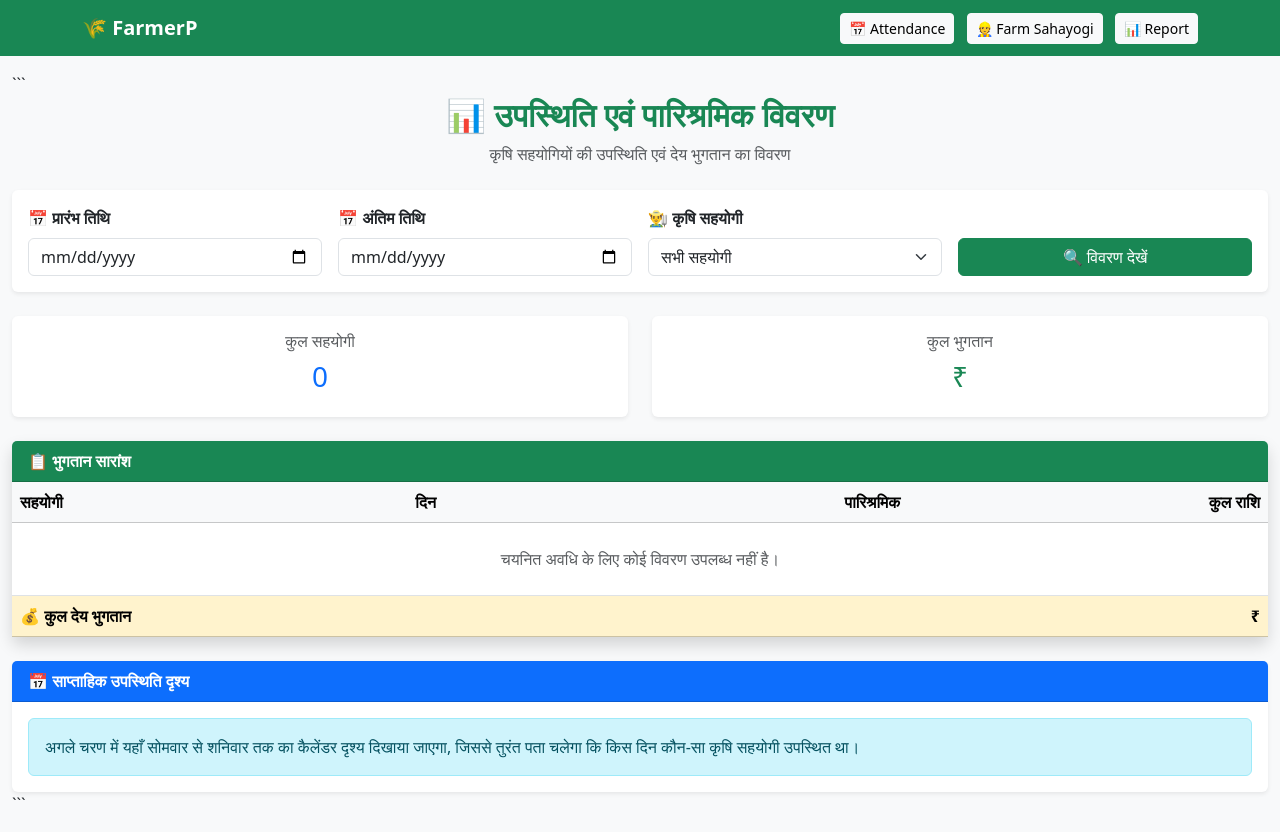
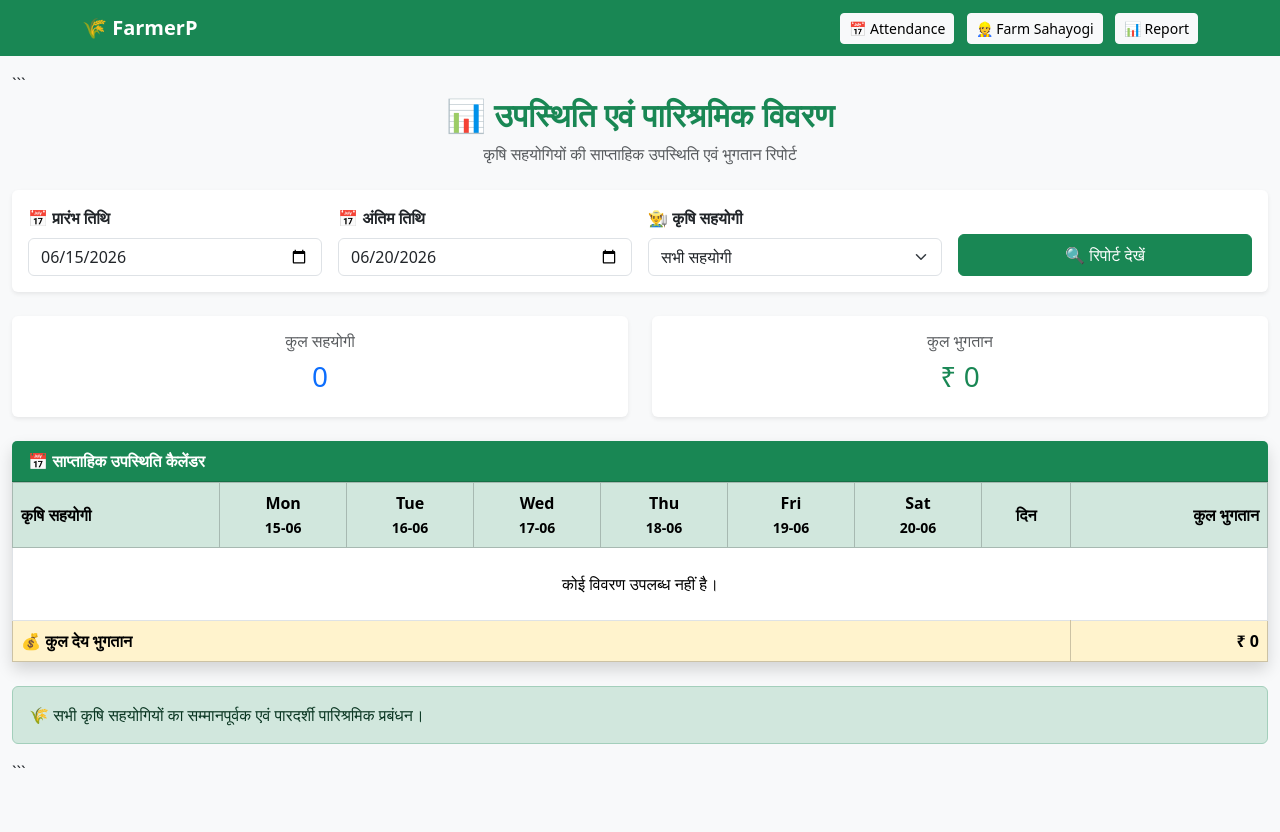
Before and after one commit to nitin13091981-wq/farmerp, a Django app: page /attendance-report/ in a window 1280 px wide. After the commit the page ends 768 px from the top, so only its background shows below. Run offline with Django 5.2, Linux system fonts and the light colour scheme; data that the repository does not hold is empty.

Commit message:
views changes

````diff
--- a/employees/views.py
+++ b/employees/views.py
@@ -151,44 +151,95 @@ def login_view(request):
 
 from django.db.models import Count
 
+from decimal import Decimal
+from datetime import timedelta
+from django.utils import timezone
+
 def attendance_report(request):
-
     report = []
 
     today = timezone.now().date()
+
     monday = today - timedelta(days=today.weekday())
     saturday = monday + timedelta(days=5)
-    from_date = request.GET.get("from_date", monday)
-    to_date = request.GET.get("to_date", saturday)
+
+    from_date = request.GET.get("from_date")
+    to_date = request.GET.get("to_date")
+    employee_id = request.GET.get("employee")
+
+    if not from_date:
+        from_date = monday
+
+    if not to_date:
+        to_date = saturday
+
     employees = Employee.objects.filter(
-        is_active=True,
-        employee_type='daily'
+        is_active=True
     )
-    if from_date and to_date:
 
-        employees = Employee.objects.filter(is_active=True)
+    if employee_id:
+        employees = employees.filter(id=employee_id)
 
-        for emp in employees:
+    total_amount = Decimal("0")
 
-            days = Attendance.objects.filter(
+    week_dates = []
+
+    current_day = monday
+
+    while current_day <= saturday:
+        week_dates.append(current_day)
+        current_day += timedelta(days=1)
+
+    for emp in employees:
+
+        attendances = Attendance.objects.filter(
+            employee=emp,
+            date__range=[from_date, to_date]
+        )
+
+        days = attendances.count()
+
+        amount = Decimal("0")
+
+        attendance_map = {}
+
+        for day in week_dates:
+
+            att = Attendance.objects.filter(
                 employee=emp,
-                date__range=[from_date, to_date]
-            ).count()
+                date=day
+            ).first()
 
-            amount = days * emp.daily_wage
+            if att:
 
-            report.append({
-                "name": emp.name,
-                "days": days,
-                "wage": emp.daily_wage,
-                "amount": amount
-            })
+                wage = att.actual_wage or emp.daily_wage
+
+                attendance_map[day] = wage
+
+                amount += Decimal(str(wage))
+
+            else:
+
+                attendance_map[day] = None
+
+        total_amount += amount
+
+        report.append({
+            "name": emp.name,
+            "days": days,
+            "amount": amount,
+            "attendance_map": attendance_map
+        })
 
     return render(
         request,
         "attendance_report.html",
         {
             "report": report,
-             "employees": employees
+            "employees": employees,
+            "from_date": from_date,
+            "to_date": to_date,
+            "week_dates": week_dates,
+            "total_amount": total_amount,
         }
     )
--- a/templates/attendance_report.html
+++ b/templates/attendance_report.html
@@ -11,9 +11,28 @@
 
 <link href="https://cdn.jsdelivr.net/npm/bootstrap@5.3.3/dist/css/bootstrap.min.css" rel="stylesheet">
 
+<style>
+
+body{
+    background:#f8f9fa;
+}
+
+.sticky-total{
+    background:#d1e7dd;
+    font-weight:bold;
+}
+
+.table td,
+.table th{
+    white-space:nowrap;
+    vertical-align:middle;
+}
+
+</style>
+
 </head>
 
-<body class="bg-light">
+<body>
 
 {% include 'navbar.html' %}
 
@@ -27,7 +46,7 @@
     </h2>
 
     <p class="text-muted">
-        कृषि सहयोगियों की उपस्थिति एवं देय भुगतान का विवरण
+        कृषि सहयोगियों की साप्ताहिक उपस्थिति एवं भुगतान रिपोर्ट
     </p>
 
 </div>
@@ -49,7 +68,7 @@
                     <input
                         type="date"
                         name="from_date"
-                        value="{{ from_date }}"
+                        value="{{ from_date|date:'Y-m-d' }}"
                         class="form-control"
                     >
 
@@ -64,7 +83,7 @@
                     <input
                         type="date"
                         name="to_date"
-                        value="{{ to_date }}"
+                        value="{{ to_date|date:'Y-m-d' }}"
                         class="form-control"
                     >
 
@@ -104,13 +123,11 @@
 
                 <div class="col-md-3 d-grid">
 
-                    <label class="form-label">
-                        &nbsp;
-                    </label>
+                    <label>&nbsp;</label>
 
                     <button class="btn btn-success">
 
-                        🔍 विवरण देखें
+                        🔍 रिपोर्ट देखें
 
                     </button>
 
@@ -128,7 +145,7 @@
 
     <div class="col-6">
 
-        <div class="card border-0 shadow-sm">
+        <div class="card shadow-sm border-0">
 
             <div class="card-body text-center">
 
@@ -148,7 +165,7 @@
 
     <div class="col-6">
 
-        <div class="card border-0 shadow-sm">
+        <div class="card shadow-sm border-0">
 
             <div class="card-body text-center">
 
@@ -173,7 +190,7 @@
     <div class="card-header bg-success text-white">
 
         <strong>
-            📋 भुगतान सारांश
+            📅 साप्ताहिक उपस्थिति कैलेंडर
         </strong>
 
     </div>
@@ -182,16 +199,41 @@
 
         <div class="table-responsive">
 
-            <table class="table table-hover align-middle mb-0">
+            <table class="table table-bordered table-hover mb-0">
 
-                <thead class="table-light">
+                <thead class="table-success">
 
                     <tr>
 
-                        <th>सहयोगी</th>
-                        <th class="text-center">दिन</th>
-                        <th class="text-end">पारिश्रमिक</th>
-                        <th class="text-end">कुल राशि</th>
+                        <th>
+                            कृषि सहयोगी
+                        </th>
+
+                        {% for day in week_dates %}
+
+                        <th class="text-center">
+
+                            {{ day|date:"D" }}
+
+                            <br>
+
+                            <small>
+
+                                {{ day|date:"d-m" }}
+
+                            </small>
+
+                        </th>
+
+                        {% endfor %}
+
+                        <th class="text-center">
+                            दिन
+                        </th>
+
+                        <th class="sticky-total text-end">
+                            कुल भुगतान
+                        </th>
 
                     </tr>
 
@@ -206,21 +248,41 @@
                         <td>
 
                             <strong>
+
                                 {{ row.name }}
+
                             </strong>
 
                         </td>
 
+                        {% for day,value in row.attendance_map.items %}
+
+                            <td class="text-center">
+
+                                {% if value %}
+
+                                    ₹{{ value }}
+
+                                {% else %}
+
+                                    ❌
+
+                                {% endif %}
+
+                            </td>
+
+                        {% endfor %}
+
                         <td class="text-center">
+
                             {{ row.days }}
+
                         </td>
 
-                        <td class="text-end">
-                            ₹ {{ row.wage }}
-                        </td>
+                        <td class="sticky-total text-end">
 
-                        <td class="text-end fw-bold text-success">
                             ₹ {{ row.amount }}
+
                         </td>
 
                     </tr>
@@ -229,9 +291,9 @@
 
                     <tr>
 
-                        <td colspan="4" class="text-center text-muted py-4">
+                        <td colspan="20" class="text-center p-4">
 
-                            चयनित अवधि के लिए कोई विवरण उपलब्ध नहीं है।
+                            कोई विवरण उपलब्ध नहीं है।
 
                         </td>
 
@@ -245,10 +307,12 @@
 
                     <tr class="table-warning">
 
-                        <td colspan="3">
+                        <td colspan="8">
 
                             <strong>
+
                                 💰 कुल देय भुगतान
+
                             </strong>
 
                         </td>
@@ -256,7 +320,9 @@
                         <td class="text-end">
 
                             <strong>
+
                                 ₹ {{ total_amount }}
+
                             </strong>
 
                         </td>
@@ -273,26 +339,9 @@
 
 </div>
 
-<div class="card shadow-sm border-0 mt-4">
+<div class="alert alert-success mt-4">
 
-    <div class="card-header bg-primary text-white">
-
-        <strong>
-            📅 साप्ताहिक उपस्थिति दृश्य
-        </strong>
-
-    </div>
-
-    <div class="card-body">
-
-        <div class="alert alert-info mb-0">
-
-            अगले चरण में यहाँ सोमवार से शनिवार तक का कैलेंडर दृश्य दिखाया जाएगा,
-            जिससे तुरंत पता चलेगा कि किस दिन कौन-सा कृषि सहयोगी उपस्थित था।
-
-        </div>
-
-    </div>
+    🌾 सभी कृषि सहयोगियों का सम्मानपूर्वक एवं पारदर्शी पारिश्रमिक प्रबंधन।
 
 </div>
 ```
@@ -300,4 +349,5 @@
 </div>
 
 </body>
+
 </html>
````
